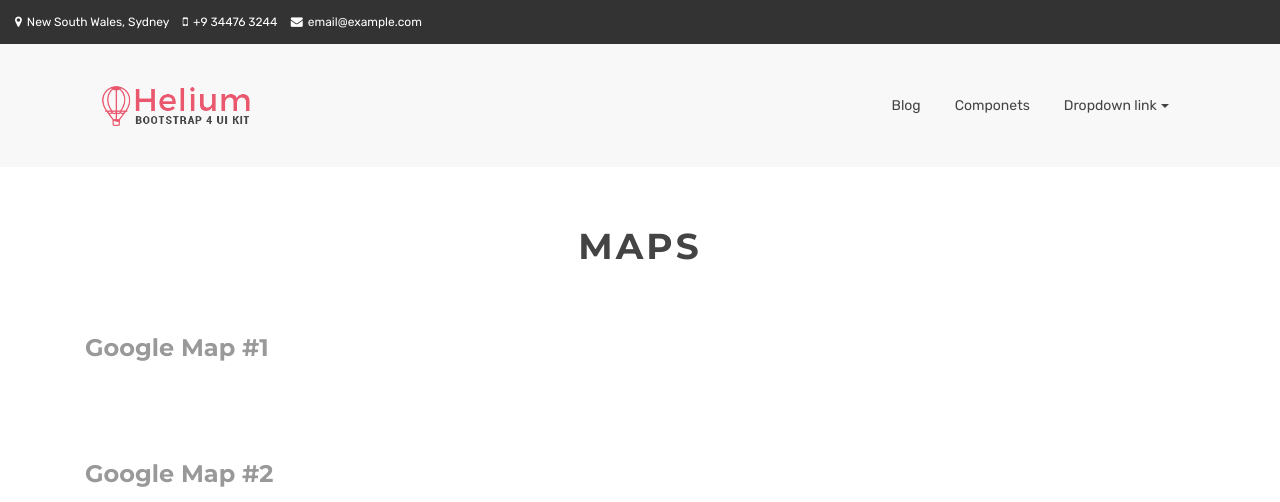
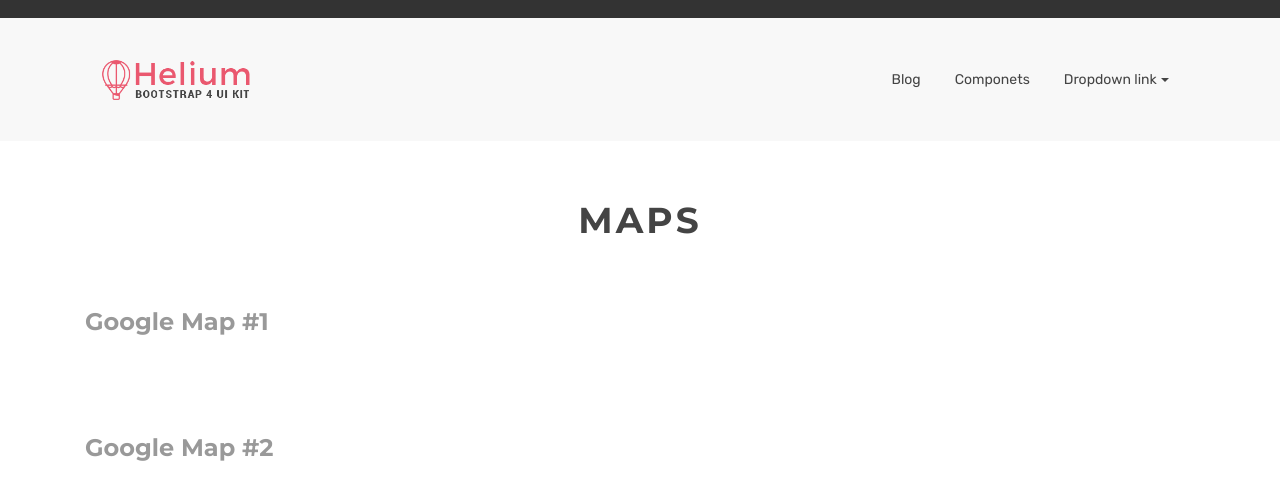
Before and after one commit to neuramn/neuramn.github.io, a Jekyll site: the page built from maps.html, in a window 1280 px wide. Shown: the top 502 px of the page. Built offline with Jekyll 4.4.1, drawn with Linux system fonts in a browser that asks for light colours; grey boxes are pictures that could not be loaded.

Commit message:
Initial commit

```diff
--- a/_includes/themes/bootstrap/nav-bar.html
+++ b/_includes/themes/bootstrap/nav-bar.html
@@ -1,10 +1,10 @@
             <div class="top-menu">
               <p>
-                <span class="left">
+<!--                <span class="left">
                   <a href="#"><i class="fa fa-map-marker"></i>New South Wales, Sydney</a>
                   <a href="#"><i class="fa fa-mobile-phone"></i>+9 34476 3244</a>
                   <a href="#"><i class="fa fa-envelope"></i>email@example.com</a>
-              	</span>
+              	</span> -->
                 <span class="right hidden-sm-down">
                   {% if site.author.facebook %}<a href="https://www.facebook.com/{{ site.author.facebook }}/"><i class="fa fa-facebook"></i></a>{% endif %}
                   {% if site.author.twitter %}<a href="https://twitter.com/{{ site.author.twitter }}"><i class="fa fa-twitter"></i></a>{% endif %}
```
